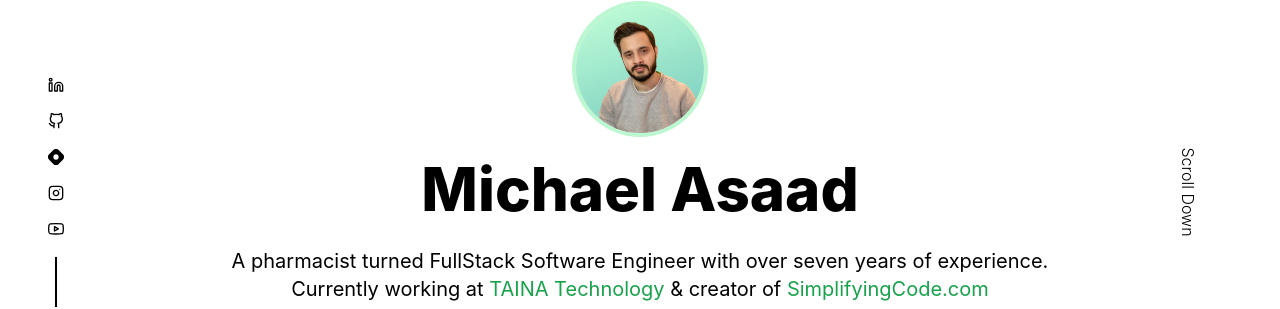
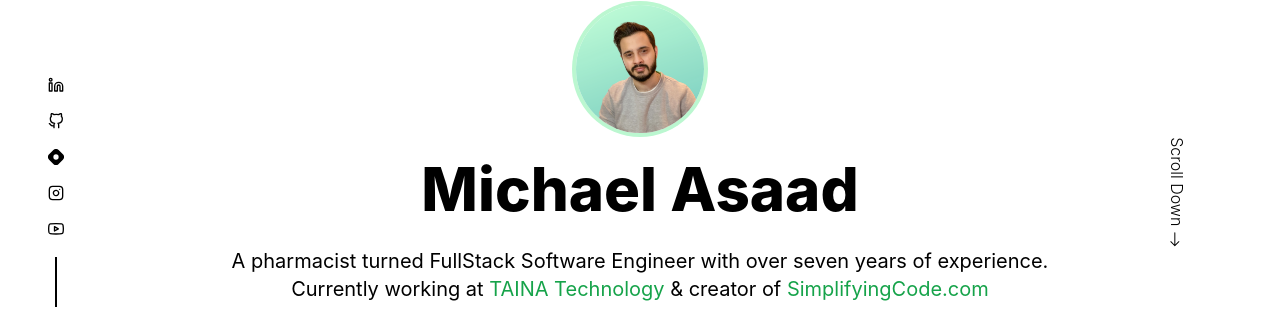
Before and after one commit to ma268/my-portfolio, a React (Create React App) app: page / in a window 1280 px wide. Shown: the part 208-517 px from the top of the page. Built offline with nearby package versions, Linux system fonts and the light colour scheme.

Commit message:
add arrow to scroll down link in header

```diff
--- a/src/Components/Header/index.js
+++ b/src/Components/Header/index.js
@@ -2,6 +2,7 @@ import React from "react";
 import { Cta } from "../Common";
 import Headshot from "../../assets/img/greyJumperHeadshot.png";
 import HeaderSocials from "./HeaderSocials";
+import { BsArrowRight } from "react-icons/bs";
 
 function Header() {
   return (
@@ -54,7 +55,7 @@ function Header() {
         id="scroll_down"
         className="absolute right-12 rotate-90 font-light invisible lg:visible"
       >
-        Scroll Down
+        Scroll Down <BsArrowRight className=" inline-block" />
       </a>
       <HeaderSocials />
     </header>
```
